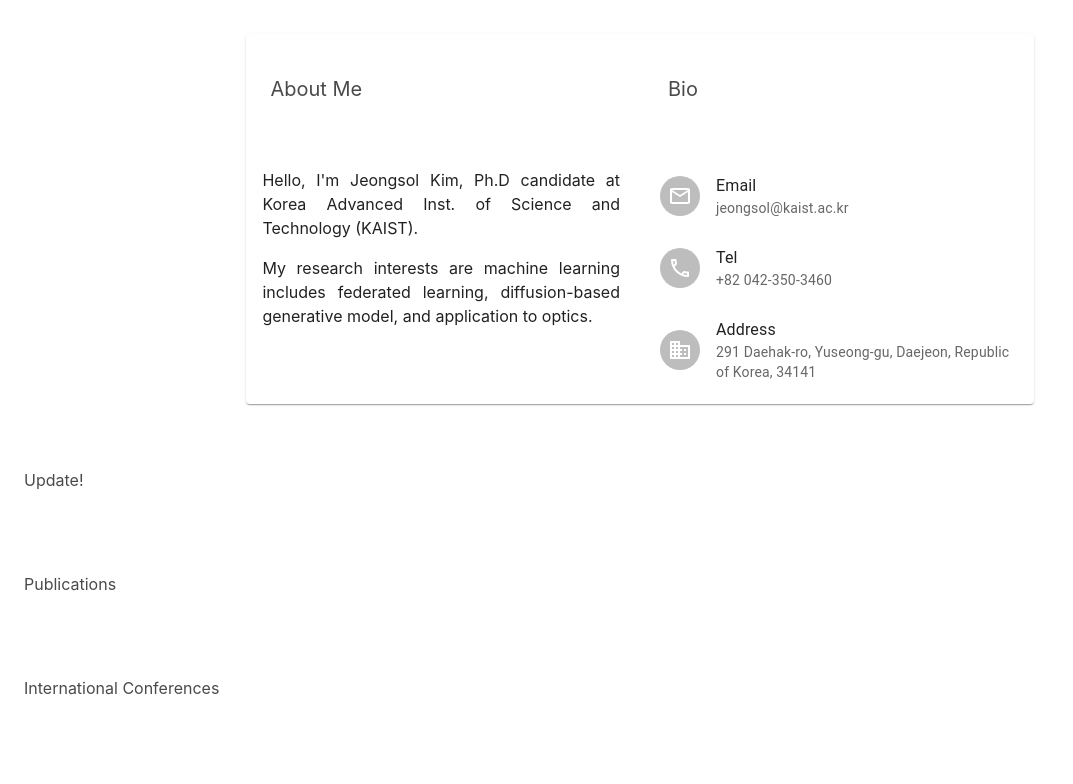
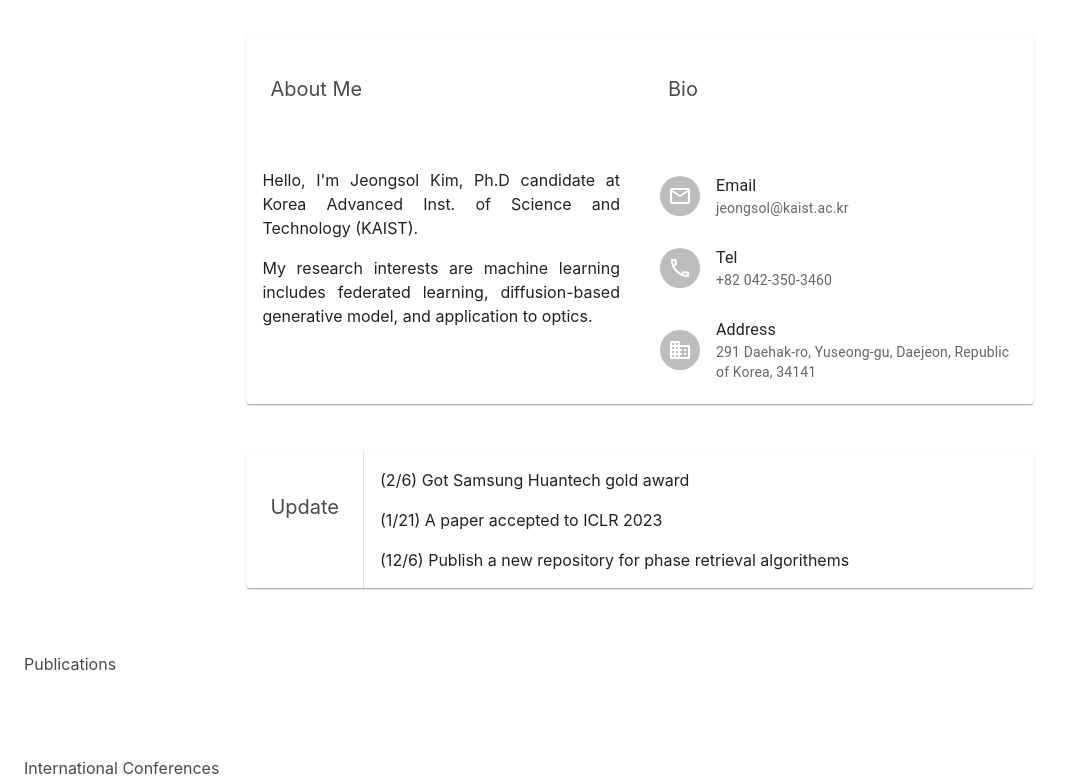
Before and after one commit to jeongsol-kim/jeongsol-kim, a React (Create React App) app: page / in a window 1280 px wide. Shown: the part 387-1171 px from the top of the page, without its empty margins (0-1073 px from the left). Built offline with nearby package versions, Linux system fonts and the light colour scheme.

Commit message:
create news card

```diff
--- a/src/components/news/News.js
+++ b/src/components/news/News.js
@@ -1,10 +1,40 @@
 
+import { Card, Divider, Grid, List, ListItem } from "@mui/material";
 import {Component, Fragment} from "react";
 
 
 const NewsBlock  = () => (
     <section className="section">
-        <p>Update!</p>
+        <div className="container is-max-desktop">
+        <div className="columns is-centered has-text-centered">
+            <div className="column is-four-fifths">
+                <Card>
+                    <Grid container>
+                        <Grid item>
+                            <h4 className="subtitle left">
+                            Update
+                            </h4>
+                        </Grid>
+                        <Divider orientation="vertical" flexItem />
+                        <Grid item>
+                            <List>
+                                <ListItem>
+                                    (2/6) Got Samsung Huantech gold award
+                                </ListItem>
+                                <ListItem>
+                                    (1/21) A paper accepted to ICLR 2023
+                                </ListItem>
+                                <ListItem>
+                                    (12/6) Publish a new repository for phase retrieval algorithems
+                                </ListItem>
+                            </List>
+                        </Grid>
+                    </Grid>
+                </Card>
+
+            </div>
+        </div>
+        </div>
     </section>
 )
 
```
